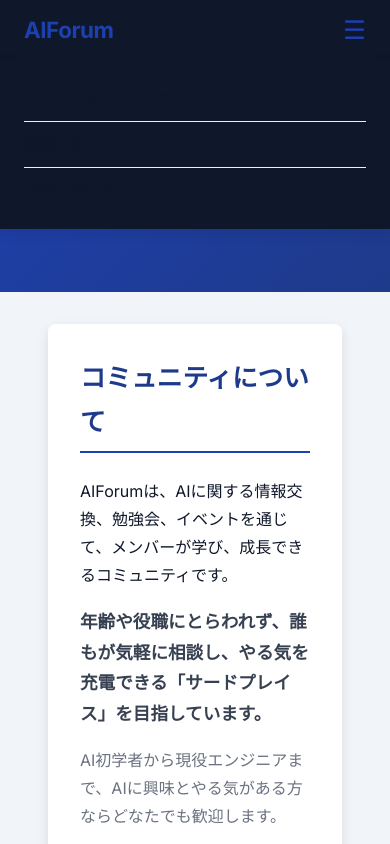
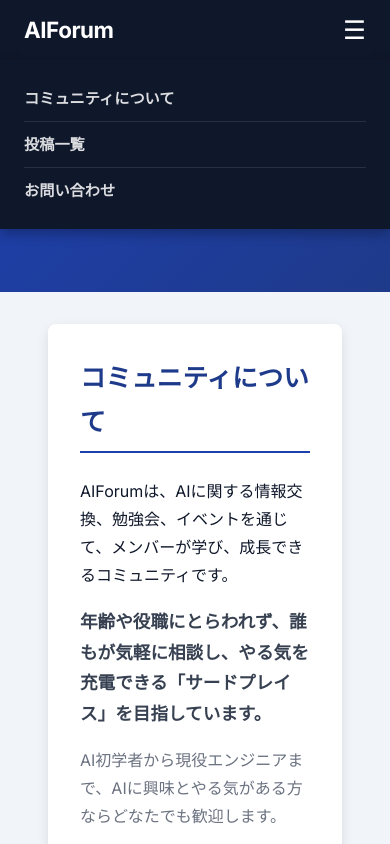
Before and after one commit to ryochinbo/AIForum-website, an Eleventy site: page index.html in a window 390 px wide. Both pictures are taken after a click on the button "メニューを開く". Shown: the top 844 px of the page. Built offline with nearby package versions, Linux system fonts and the light colour scheme; Eleventy itself is replaced by a stand-in of ours; files that its build step writes are made by us from their sources.

Commit message:
style: ナビバーをダークネイビー背景に変更（文字色を白に反転）
--nav-bg が #0f172a になったため、ロゴ・ハンバーガー・リンクを白系に変更。
- ロゴ色: --main-color（青）→ #ffffff
- ハンバーガー色: --main-color → #ffffff
- リンク色: --text-color → rgba(255,255,255,0.85)
- リンクホバー: --main-color → #ffffff
- モバイルメニューの区切り線: #f0f0f0 → rgba(白,0.1)

```diff
--- a/styles/style.css
+++ b/styles/style.css
@@ -75,7 +75,7 @@ main {
 .navbar .logo {
   font-size: 1.4rem;
   font-weight: 700;
-  color: var(--main-color);
+  color: #ffffff;
   text-decoration: none;
   letter-spacing: -0.02em;
 }
@@ -85,7 +85,7 @@ main {
   display: block;
   font-size: 1.6rem;
   cursor: pointer;
-  color: var(--main-color);
+  color: #ffffff;
   user-select: none;
   line-height: 1;
 }
@@ -102,7 +102,7 @@ main {
   overflow: hidden;
   opacity: 0;
   background-color: var(--nav-bg);
-  box-shadow: var(--shadow-md);
+  box-shadow: 0 4px 12px rgba(0,0,0,0.3);
   padding: 0 1.5rem;
   transition: max-height 0.3s ease, opacity 0.3s ease;
   z-index: 999;
@@ -115,12 +115,12 @@ main {
 }
 
 .menu a {
-  color: var(--text-color);
+  color: rgba(255,255,255,0.85);
   text-decoration: none;
   font-weight: 600;
   font-size: 0.95rem;
   padding: 0.6rem 0;
-  border-bottom: 1px solid #f0f0f0;
+  border-bottom: 1px solid rgba(255,255,255,0.1);
 }
 
 .menu a:last-child {
@@ -128,7 +128,7 @@ main {
 }
 
 .menu a:hover {
-  color: var(--main-color);
+  color: #ffffff;
 }
 
 /* PC: 横並びナビ */
```
